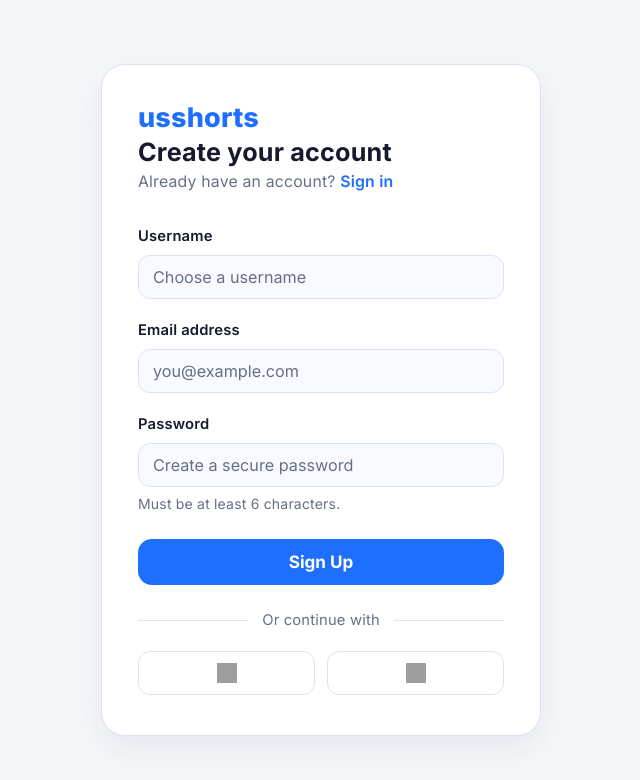
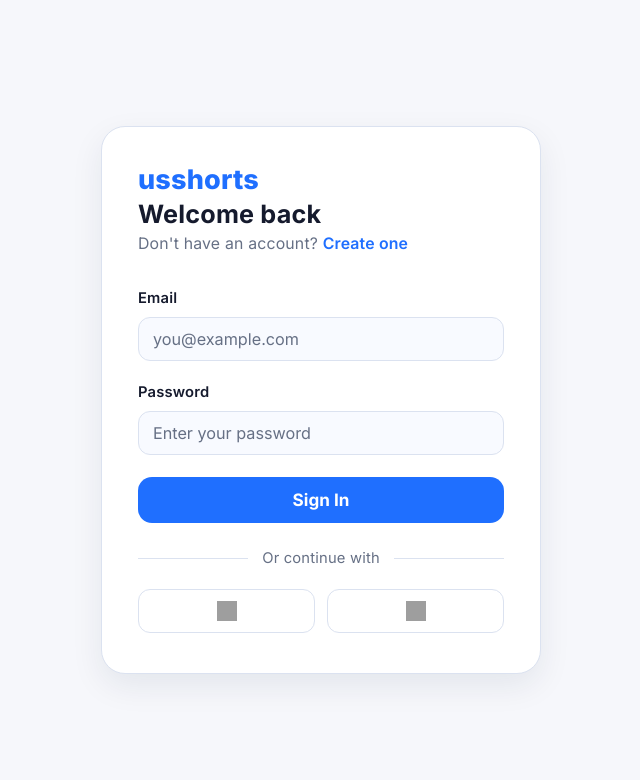
Before and after one commit to TOGHoney/NOVOX, a React (Vite) app in the folder usshorts/: page / in a window 1280 px wide. Shown: the top 780 px of the page, without its empty margins (319-959 px from the left). Built offline with nearby package versions, Linux system fonts and the light colour scheme; grey boxes are pictures that could not be loaded.

Commit message:
Fixed login persistence

```diff
--- a/usshorts/src/App.jsx
+++ b/usshorts/src/App.jsx
@@ -1,5 +1,5 @@
 import { Routes, Route } from 'react-router-dom';
-import { useState } from 'react';
+import { useState, useEffect } from 'react';
 import { FiMenu } from 'react-icons/fi';
 
 import Header from './components/Header';
@@ -15,9 +15,18 @@ import Progress from './pages/Progress';
 import Profile from './pages/Profile';
 
 export default function App() {
-  const [view, setView] = useState('signup');
+  const [user, setUser]=useState(null);
+  const [view, setView] = useState('login');
   const [mobileOpen, setMobileOpen] = useState(false);
   const [sidebarOpen, setSidebarOpen] = useState(true);
+
+  useEffect(()=>{
+    const savedUser=localStorage.getItem('user');
+    if(savedUser){
+      setUser(JSON.parse(savedUser));
+      setView('dashboard');
+    }
+  }, []);
 
   if (view === 'login') {
     return <Login setView={setView} />;
--- a/usshorts/src/pages/login.jsx
+++ b/usshorts/src/pages/login.jsx
@@ -13,7 +13,7 @@ const Login = ({ setView }) => {
         setError('');
         setLoading(true);
         try {
-            await login(formData);
+            const data=await login(formData);
             setView('dashboard');
         } catch (err) {
             setError(err.response?.data?.message || 'Invalid email or password.');
```
